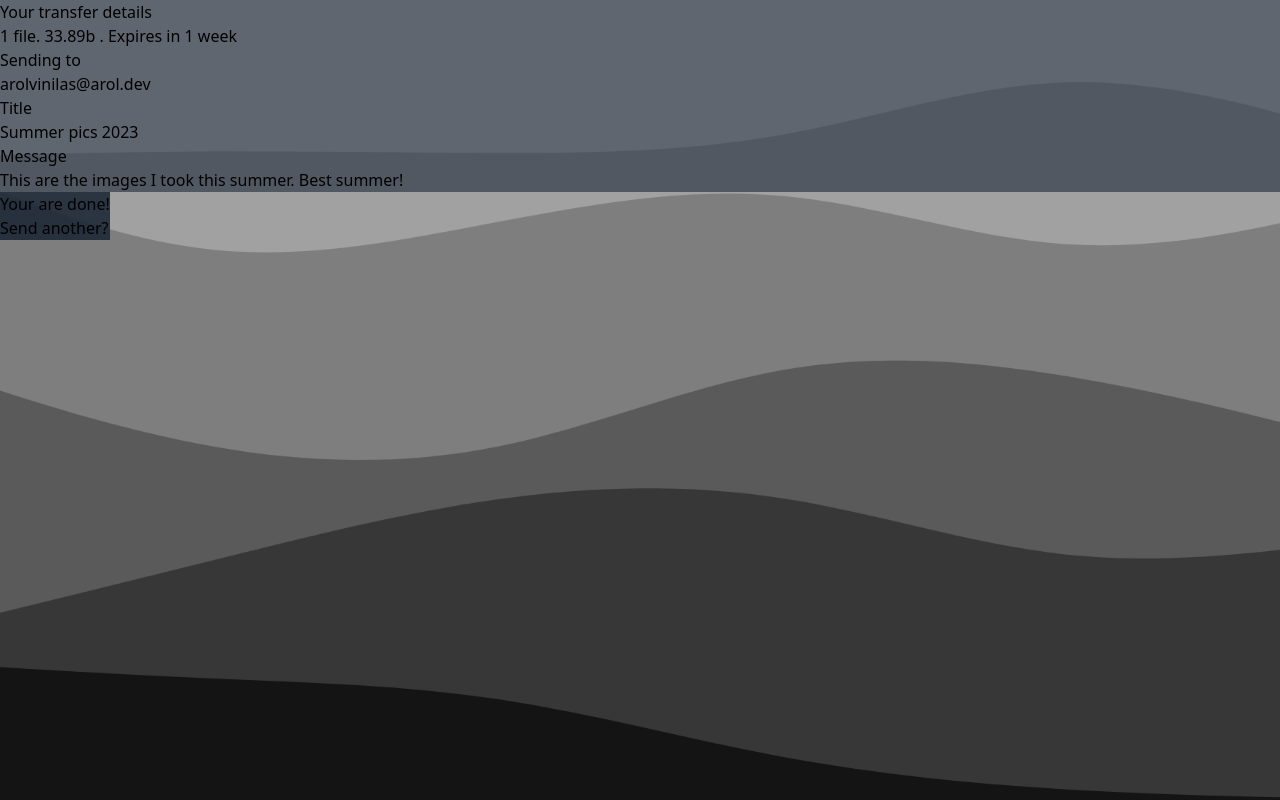
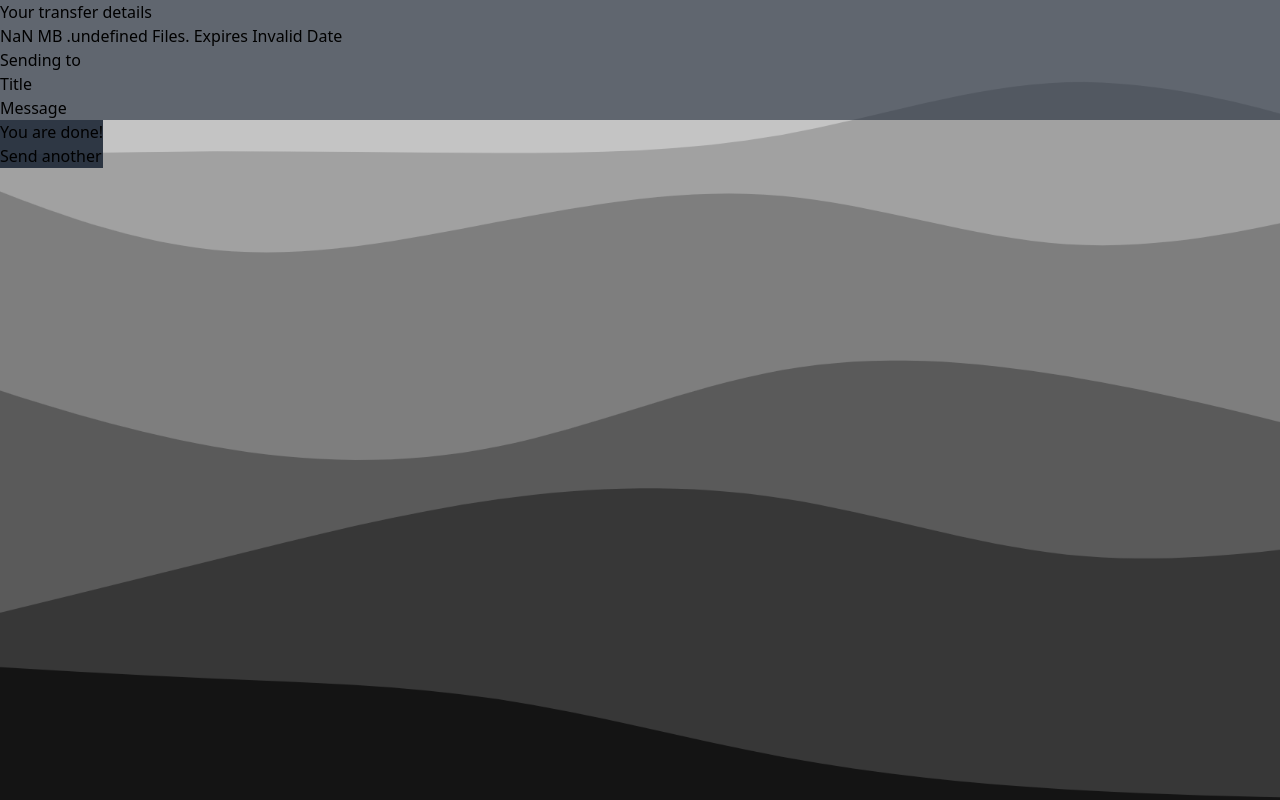
Before and after one commit to eduim/FlashFloat, a React (Vite) app in the folder apps/client/: page /confirmation in a window 1280 px wide. Built offline with nearby package versions, Linux system fonts and the light colour scheme; no server answers.

Commit message:
Fact/Client/Format file size and date on the confirmation page

```diff
--- a/apps/client/src/components/Logo.tsx
+++ /dev/null
@@ -1,5 +0,0 @@
-function Logo() {
-
-}
-
-export default Logo
--- a/apps/client/src/components/UploadConfirmation.tsx
+++ b/apps/client/src/components/UploadConfirmation.tsx
@@ -1,20 +1,30 @@
+import { useLocation } from "react-router-dom";
+import { dateFormatter, fileFormatter } from "@/lib/formatter";
+
 const UploadConfirmation = () => {
-
+  const location = useLocation();
+  const { yourEmail, title, message, numberFiles, totalSize, expiresAt } =
+    location.state || {};
   return (
-    <div>
-      <div className="w-640 h-384 bg-gray-800 bg-opacity-60">
+    <div className="w-640 h-384 bg-gray-800 bg-opacity-60">
+      <div>
         <p>Your transfer details</p>
-        <p> 1 file. 33.89b . Expires in 1 week</p>
+        <p>
+          {" "}
+          {fileFormatter(totalSize)} .
+          {numberFiles === 1 ? `${numberFiles} File` : `${numberFiles} Files`}.
+          Expires {dateFormatter(new Date(expiresAt))}
+        </p>
         <p>Sending to</p>
-        <p>arolvinilas@arol.dev</p>
+        <p>{yourEmail}</p>
         <p>Title</p>
-        <p>Summer pics 2023</p>
+        <p>{title}</p>
         <p>Message</p>
-        <p>This are the images I took this summer. Best summer!</p>
+        <p>{message}</p>
       </div>
       <div className="absolute w-448 h-640 bg-gray-800 bg-opacity-90">
-        <p>Your are done!</p>
-        <p>Send another?</p>
+        <p>You are done!</p>
+        <a href="/">Send another</a>
       </div>
     </div>
   );
--- a/apps/client/src/components/UploaderForm.tsx
+++ b/apps/client/src/components/UploaderForm.tsx
@@ -29,25 +29,46 @@ function UploaderForm() {
     uploadData.append("message", message);
     try {
       if (fileUpload) {
+        const numberFiles = Object.keys(fileUpload).length;
+
+        let totalSize = 0;
+
         Array.from(fileUpload).forEach((file) => {
           uploadData.append("fileUpload", file);
+          totalSize += file.size;
         });
 
         const uploadResponse = await fetch(`${server}/upload`, {
           method: "POST",
           body: uploadData,
         });
-        //setFileUpload([])
+
+        const responseBody = await uploadResponse.json();
+
+        const expiresAt = new Date(responseBody.updateUPload.expiresAt);
+        console.log(expiresAt)
+
         setEmailTo("");
         setYourEmail("");
         setTitle("");
         setMessage("");
         if (uploadResponse.status === 201) {
-          navigate('/confirmation')
+          navigate("/confirmation", {
+            state: {
+              emailTo,
+              yourEmail,
+              title,
+              message,
+              numberFiles,
+              expiresAt,
+              totalSize
+            },
+          });
         }
+        setFileUpload(null);
       }
     } catch (error) {
-      console.error("Transfer failed");
+      console.error("Transfer failed", error);
     }
   };
 
--- /dev/null
+++ b/apps/client/src/lib/formatter.tsx
@@ -0,0 +1,23 @@
+export const fileFormatter = (sizeInBytes: number) => {
+  if (sizeInBytes < 1024) {
+    return `${sizeInBytes} B`;
+  } else if (sizeInBytes < 1024 * 1024) {
+    const sizeInKB = (sizeInBytes / 1024).toFixed(2);
+    return `${sizeInKB} KB`;
+  } else {
+    const sizeInMB = (sizeInBytes / (1024 * 1024)).toFixed(2);
+    return `${sizeInMB} MB`;
+  }
+};
+
+export const dateFormatter = (date: Date): string => {
+  const options: Intl.DateTimeFormatOptions = {
+    year: "numeric",
+    month: "long",
+    day: "numeric",
+    hour: "numeric",
+    minute: "numeric",
+    hour12: true,
+  };
+  return date.toLocaleDateString(undefined, options);
+};
```
Also changed, not shown: 1 other file (tests, documents, lock files or other folders).
